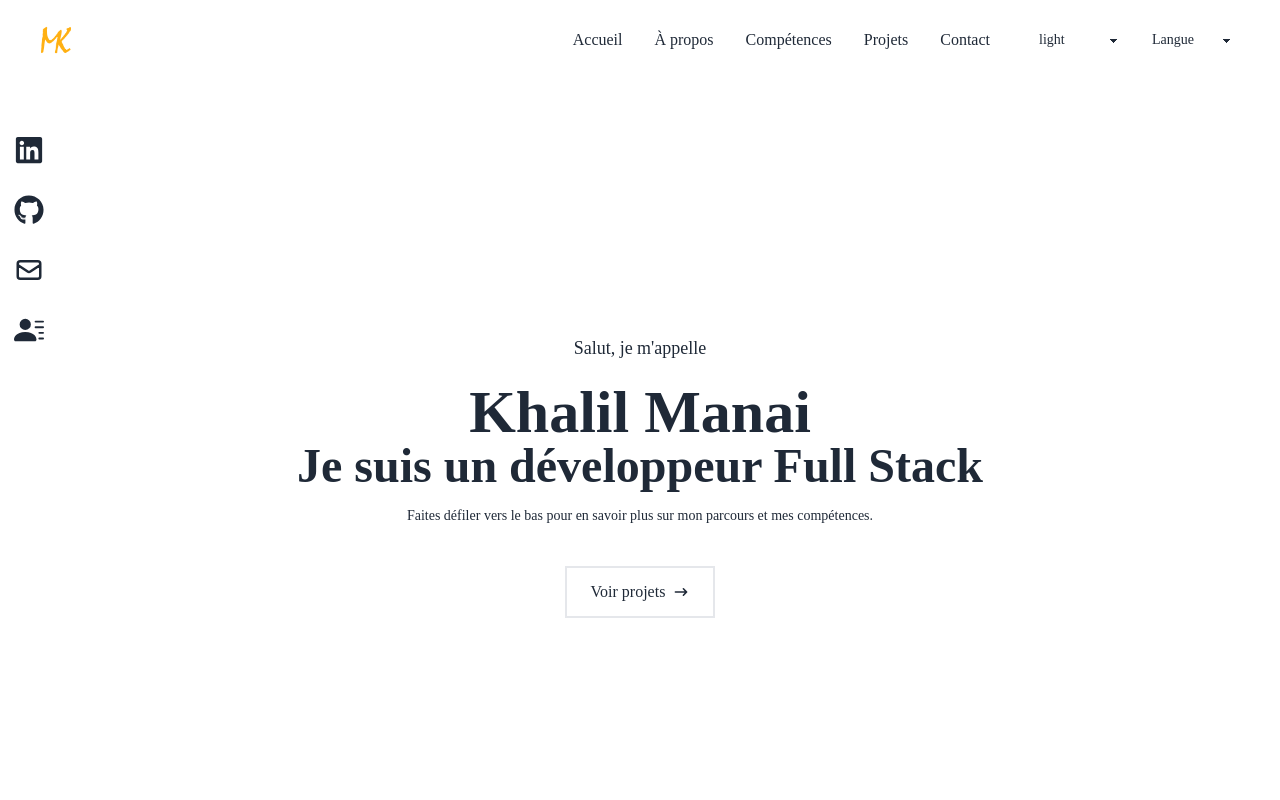
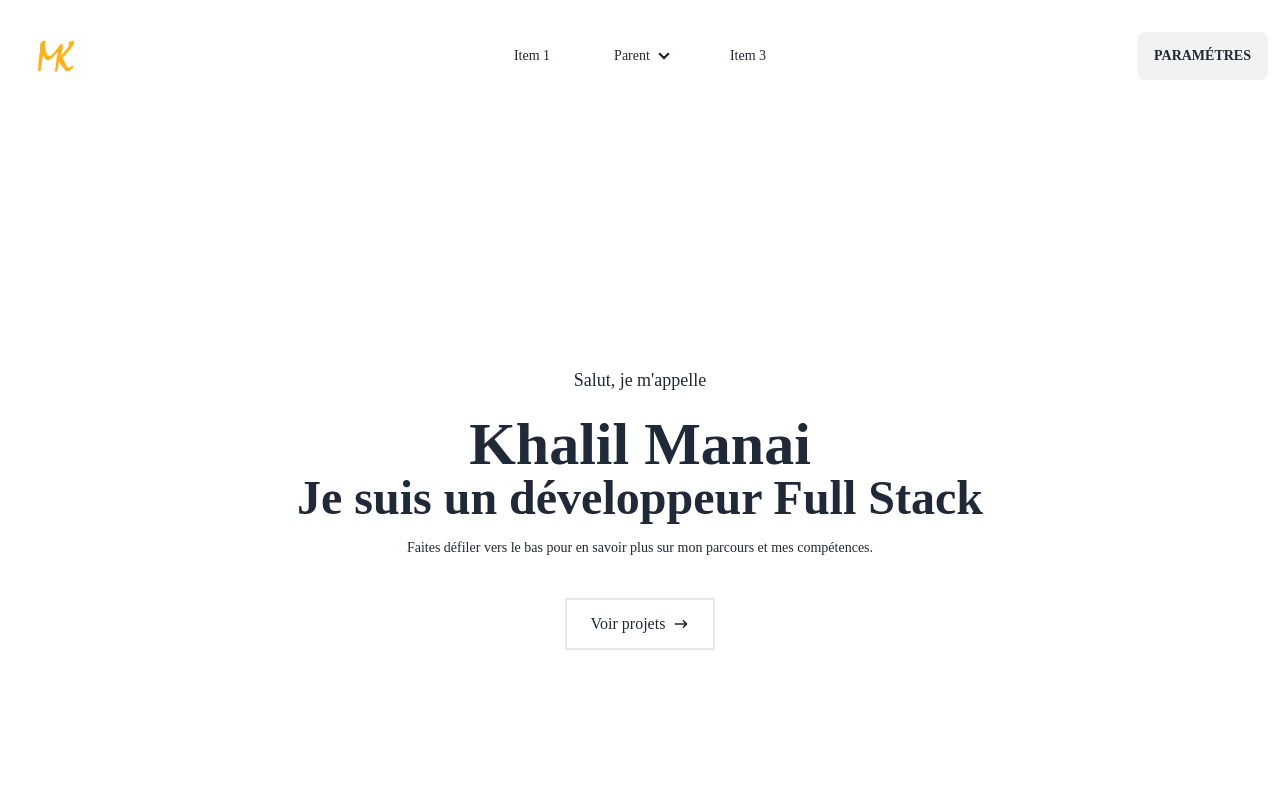
Before and after one commit to khalilmanai/MyPortfolio, a React (Create React App) app: page / in a window 1280 px wide. Shown: the top 800 px of the page. Built offline with nearby package versions, Linux system fonts and the light colour scheme.

Commit message:
meta data update

```diff
--- a/index.html
+++ b/index.html
@@ -5,10 +5,7 @@
     <link rel="icon" href="/favicon.ico" />
     <meta name="viewport" content="width=device-width,initial-scale=1" />
     <meta name="theme-color" content="#000000" />
-    <meta
-      name="description"
-      content="Web site created using create-react-app"
-    />
+    <meta name="khalil Manai" content="Khalil Manai" />
     <link rel="apple-touch-icon" href="/apple-touch-icon.png" />
     <link rel="manifest" href="/manifest.json" />
     <title>Khalil Manai</title>
@@ -16,7 +13,6 @@
     <link href="/static/css/main.686d21d1.css" rel="stylesheet" />
   </head>
   <body>
-    <noscript>You need to enable JavaScript to run this app.</noscript>
     <div id="root"></div>
   </body>
 </html>
--- a/package.json
+++ b/package.json
@@ -2,7 +2,7 @@
   "name": "protfolio-react-app",
   "version": "0.1.3",
   "private": true,
-  "homepage": "https://khalilmanai.me",
+  "homepage": "https://khalilmanai.vercel.app",
   "dependencies": {
     "@babel/plugin-proposal-private-property-in-object": "^7.21.11",
     "@material-tailwind/react": "^2.0.4",
@@ -26,6 +26,7 @@
   },
   "scripts": {
     "start": "react-scripts start",
+    "dev": "react-scripts start --watch",
     "build": "react-scripts build",
     "test": "react-scripts test",
     "eject": "react-scripts eject",
--- a/src/App.js
+++ b/src/App.js
@@ -1,4 +1,3 @@
-import Navbar from "./components/navbar";
 import Home from "./components/home";
 import About from "./components/about";
 import Skills from "./components/skills";
@@ -7,6 +6,7 @@ import Contact from "./components/contact";
 import Education from "./components/Education";
 import Footer from "./components/Footer";
 import { Analytics } from "@vercel/analytics/react";
+import Navbar from "./components/NavBar";
 
 function App() {
   return (
--- a/src/components/Switcher.jsx
+++ b/src/components/Switcher.jsx
@@ -2,7 +2,7 @@ import React, { useEffect, useState } from "react";
 import themes from "../utils/themes";
 import { useTranslation } from "react-i18next";
 
-export default function Switcher() {
+export default function ThemeSwitcher() {
     const [theme, setTheme] = useState(() => {
         const savedTheme = localStorage.getItem("theme");
         return savedTheme ? savedTheme : "light";
--- a/src/components/WorkCard.jsx
+++ b/src/components/WorkCard.jsx
@@ -1,3 +1,4 @@
+
 import React, { useState } from "react";
 import { useTranslation } from "react-i18next";
 import { motion } from "framer-motion";
--- a/src/components/navbar.jsx
+++ b/src/components/navbar.jsx
@@ -1,133 +1,76 @@
-import React, { useState } from "react";
-import { FaBars, FaTimes, FaGithub, FaLinkedin } from "react-icons/fa";
-import { HiOutlineMail } from "react-icons/hi";
-import { BsFillPersonLinesFill } from "react-icons/bs";
-import Logo from "../assets/logo.png";
-import { Link } from "react-scroll";
-import Switcher from "./Switcher";
-import { useTranslation } from 'react-i18next';
-import LangSwitcher from "./LangSwitcher";
 
-const Navbar = () => {
-  const { t } = useTranslation();
-  const [nav, setNav] = useState(false);
-  const handleClick = () => setNav(!nav);
+import React from 'react'
+import Logo from '../assets/logo.png'
+import LangSwitcher from './LangSwitcher'
+import ThemeSwitcher from './Switcher'
+import { withTranslation } from 'react-i18next'
+import { Link } from 'react-scroll'
 
-  const menuLink = (section, label) => (
-    <li>
-      <Link to={section} smooth={true}>
-        {t(label)}
-      </Link>
-    </li>
-  );
+
+function Navbar({ t }) {
+
+
+  const menuItem = (label, sender) => {
+    return (
+      <div>
+        <Link >
+          <p>{t()}</p>
+        </Link>
+      </div>
+    )
+  }
 
   return (
-    <div className="w-full h-[80px] flex justify-between items-center px-4">
-      <div>
-        <Link to="home" smooth={true} duration={Navbar.menuLink.duration}>
-          <img
-            className="w-20 h-20 cursor-pointer"
-            src={Logo}
-            alt="logo"
-          />
-        </Link>
-      </div>
 
-      {/* menu */}
-      <ul className="hidden md:flex items-center">
-        {menuLink("home", "Home")}
-        {menuLink("about", "About")}
-        {menuLink("skills", "Skills")}
-        {menuLink("work", "Work")}
-        {menuLink("contact", "Contact")}
-        <li className="flex">
-          <Switcher />
-          <LangSwitcher />
-        </li>
-      </ul>
+    <div className="navbar bg-base-100">
+      <div className="navbar-start">
+        <div className="dropdown">
+          <div tabIndex={0} role="button" className="btn btn-ghost lg:hidden">
 
-      {/* Hamburger menu */}
-      <div onClick={handleClick} className="md:hidden z-10">
-        {!nav ? <FaBars /> : <FaTimes />}
-      </div>
-
-      {/* Mobile Menu */}
-      {nav && (
-        <div className="backdrop-blur-3xl fixed top-0 left-0 w-full h-screen flex flex-col justify-center items-center">
-          <ul>
-            {menuLink("home", "Home")}
-            {menuLink("about", "About")}
-            {menuLink("skills", "Skills")}
-            {menuLink("work", "Work")}
-            {menuLink("contact", "Contact")}
+          </div>
+          <ul
+            tabIndex={0}
+            className="menu menu-sm dropdown-content bg-base-100 rounded-box z-[1] mt-3 w-52 p-2 shadow">
+            <li>m</li>
             <li>
-              <Switcher />
+              <a>Parent</a>
+              <ul className="p-2">
+                <li><a>Submenu 1</a></li>
+                <li><a>Submenu 2</a></li>
+              </ul>
             </li>
-            <li>
-              <LangSwitcher />
-            </li>
+            <li><a>Item 3</a></li>
           </ul>
         </div>
-      )}
-
-      {/* Social Icons */}
-      <div className="hidden md:flex fixed flex-col top-[15%] left-0">
-        <ul>
-          <li className="w-[160px] h-[60px] flex justify-between items-center ml-[-100px] hover:ml-[10px] duration-300">
-            <a
-              className="flex justify-between items-center w-full"
-              target="_blank"
-              rel="noopener noreferrer"
-              referrerPolicy="no-referrer"
-              href="https://www.linkedin.com/in/manai-khalil/"
-            >
-              Linkedin <FaLinkedin size={30} />
-            </a>
+        <img className='w-24 h-24' src={Logo} alt="Logo" />
+      </div>
+      <div className="navbar-center hidden lg:flex">
+        <ul className="menu menu-horizontal px-1">
+          <li><a>Item 1</a></li>
+          <li>
+            <details>
+              <summary>Parent</summary>
+              <ul className="p-2">
+                <li><a>Submenu 1</a></li>
+                <li><a>Submenu 2</a></li>
+              </ul>
+            </details>
           </li>
-          <li className="w-[160px] h-[60px] flex justify-between items-center ml-[-100px] hover:ml-[10px] duration-300">
-            <a
-              className="flex justify-between items-center w-full"
-              target="_blank"
-              rel="noopener noreferrer"
-              referrerPolicy="no-referrer"
-              href="https://github.com/khalilmanai"
-            >
-              Github <FaGithub size={30} />
-            </a>
-          </li>
-          <li className="w-[160px] h-[60px] flex justify-between items-center ml-[-100px] hover:ml-[10px] duration-300">
-            <a
-              className="flex justify-between items-center w-full"
-              target="_blank"
-              rel="noopener noreferrer"
-              referrerPolicy="no-referrer"
-              href="mailto:medkhalilmannai@gmail.com"
-            >
-              Email <HiOutlineMail size={30} />
-            </a>
-          </li>
-          <li className="w-[160px] h-[60px] flex justify-between items-center ml-[-100px] hover:ml-[10px] duration-300">
-            <a
-              className="flex justify-between items-center w-full"
-              target="_blank"
-              rel="noopener noreferrer"
-              referrerPolicy="no-referrer"
-              href="https://drive.google.com/drive/folders/1ZYqnuPIC9UMKr-mML4YpXZ-d9oN4K0YF?usp=sharing"
-            >
-              Resume <BsFillPersonLinesFill size={30} />
-            </a>
-          </li>
+          <li><a>Item 3</a></li>
         </ul>
       </div>
+      <div className="navbar-end">
+        <div className="dropdown dropdown-end">
+          <div tabIndex={0} role="button" className="btn m-1"> {t('settings')} </div>
+          <ul tabIndex={0} className="dropdown-content menu bg-base-100 rounded-box z-[1] w-52 p-2 shadow">
+            <li><LangSwitcher /></li>
+            <li><ThemeSwitcher /></li>
+          </ul>
+        </div>
+      </div>
+    </div>
 
-    </div>
-  );
-};
+  )
+}
 
-// Constants
-Navbar.menuLink = {
-  duration: 500,
-  logoWidth: "120px",
-};
-
-export default Navbar;
+export default withTranslation()(Navbar)
--- a/src/locales/en.json
+++ b/src/locales/en.json
@@ -4,6 +4,7 @@
   "Skills": "Skills",
   "Work": "Work",
   "Contact": "Contact",
+  "settings": "Settings",
   "themes": {
     "Theme": "Theme",
     "light": "Light",
--- a/src/locales/fr.json
+++ b/src/locales/fr.json
@@ -4,6 +4,7 @@
   "Skills": "Compétences",
   "Work": "Projets",
   "Contact": "Contact",
+  "settings": "Paramétres",
   "themes": {
     "Theme": "Thème",
     "light": "clair",
```
Also changed, not shown: manifest.json, 1 other file (tests, documents, lock files or other folders).
